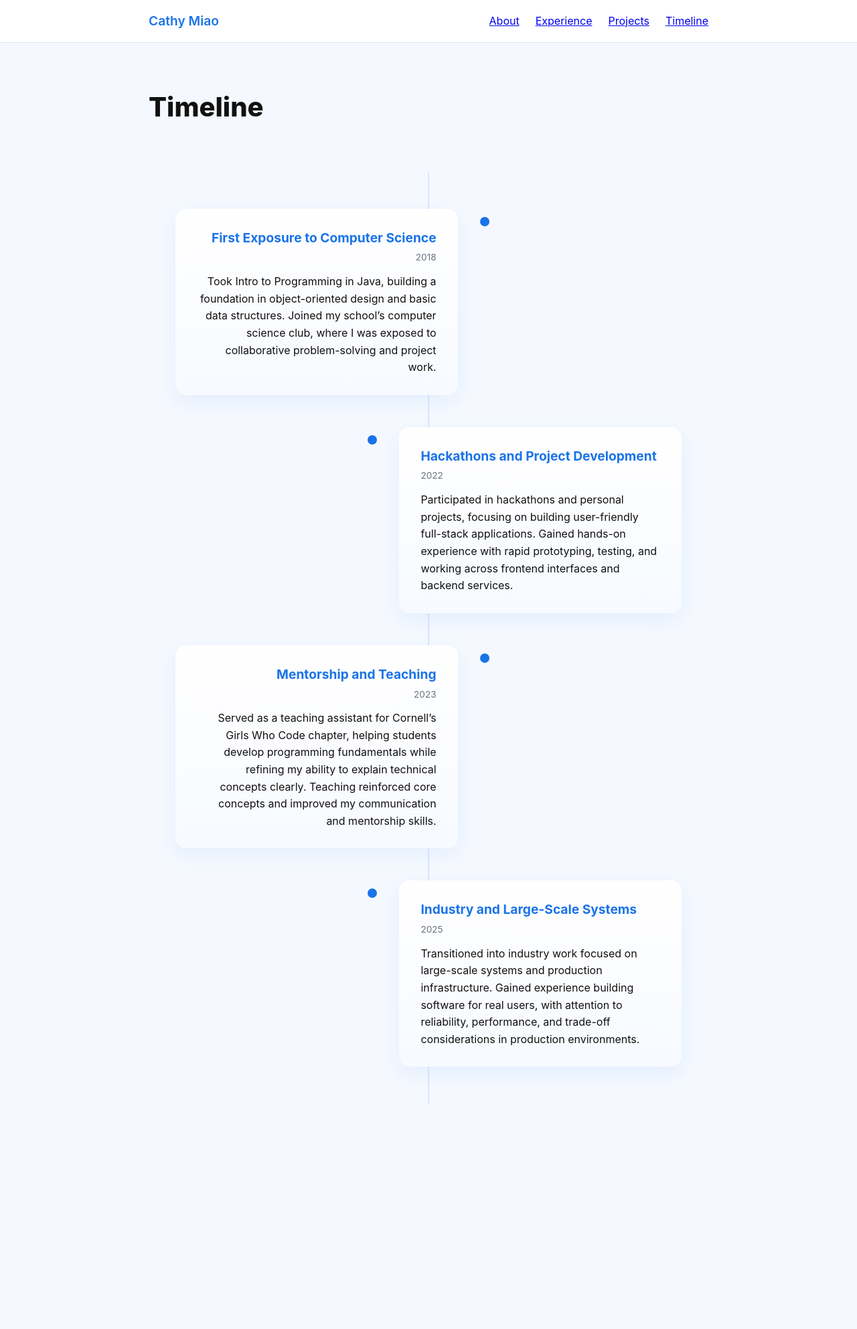
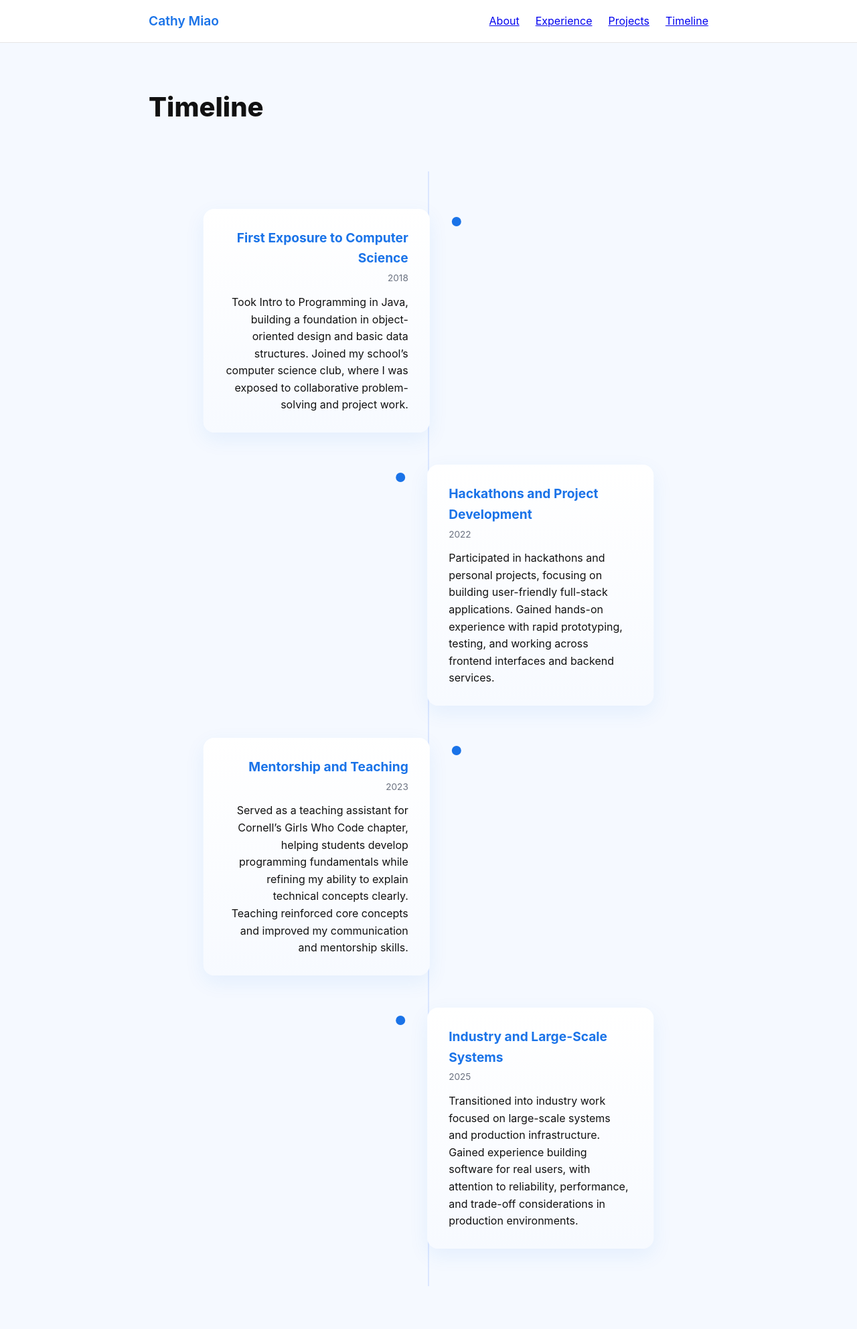
Before and after one commit to cathymiao04/digitalportfolio, a Jekyll site: the page built from timeline.md, in a window 1280 px wide. Shown: the whole page at 67% size. Built offline with Jekyll 4.4.1, drawn with Linux system fonts in a browser that asks for light colours; before the commit the page ends 1713 px from its top, so only the background shows below that.

Commit message:
Update style.css

```diff
--- a/assets/css/style.css
+++ b/assets/css/style.css
@@ -308,7 +308,7 @@ h1 {
 
 .timeline-item {
   position: relative;
-  width: 60%;
+  width: 50%;
   padding: 1.5rem 2.5rem;
   box-sizing: border-box;
 }
@@ -316,11 +316,13 @@ h1 {
 .timeline-item.left {
   left: 0;
   text-align: right;
+  transform: translateX(10%);
 }
 
 .timeline-item.right {
-  left: 40%;
+  left: 50%;
   text-align: left;
+  transform: translateX(-10%);
 }
 
 .timeline-item::before {
```
